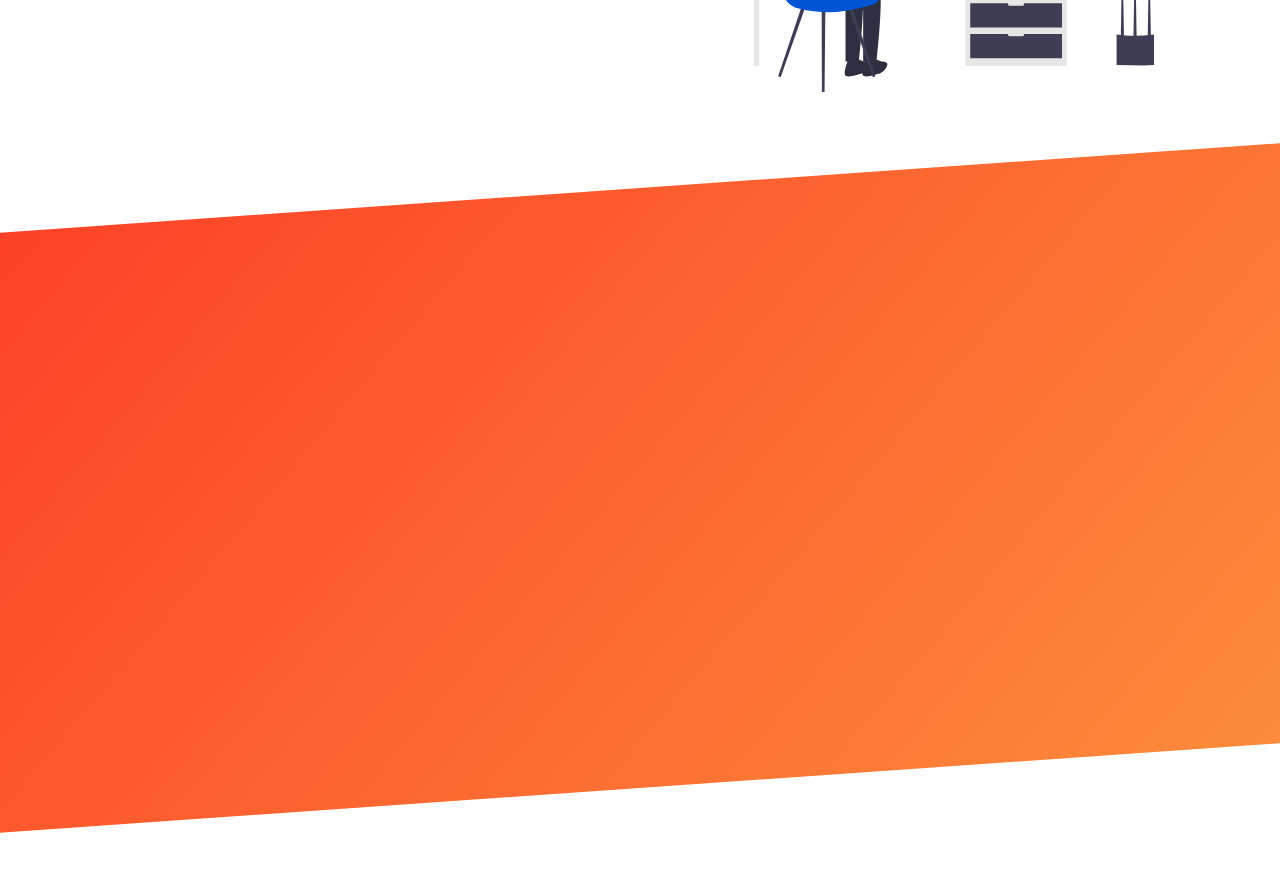
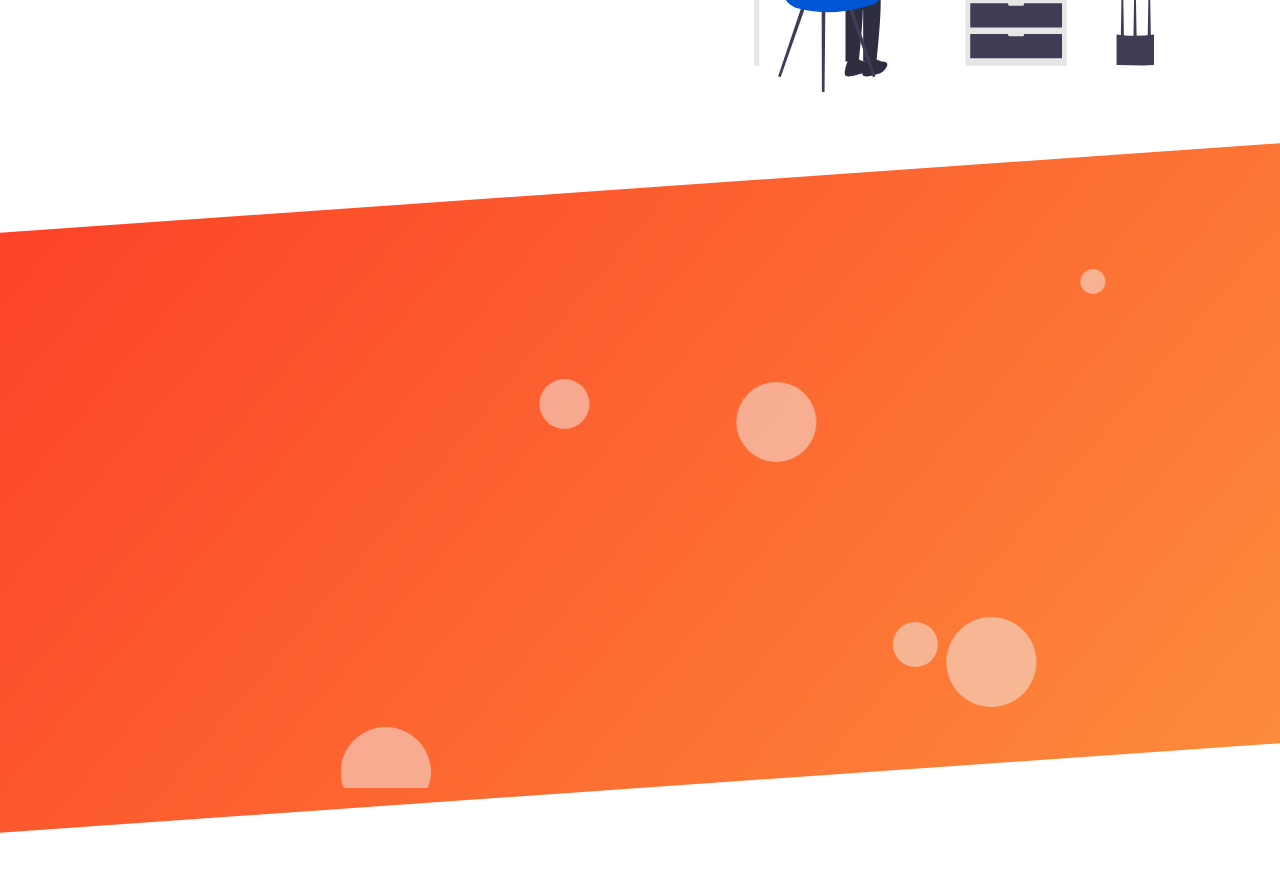
Before and after one commit to irekommend/Irekommend-Candidate-new, a React (Create React App) app: page / in a window 1280 px wide. Shown: the part 1620-2492 px from the top of the page. Before the commit the page ends 2453 px from the top, so only its background shows below. Built offline with nearby package versions, Linux system fonts and the light colour scheme; the HTML template or start-up script is replaced by a standard one.

Commit message:
pushed by Parth

```diff
--- a/src/App.css
+++ b/src/App.css
@@ -36,12 +36,119 @@
     0 24px 46px var(--box-shadow-color);
 }
 
+.card-c:hover .overlay {
+  transform: scale(4) translateZ(0);
+}
+
 .icon {
   width: 50px;
   height: 50px;
   border: 2px solid;
   border-radius: 50%;
   text-align: center;
+}
+
+.bubbles{
+  position:absolute;
+  width:100%;
+  height: 100%;
+  z-index:0;
+  overflow:hidden;
+  top:0;
+  transform: skew(0, 4deg);
+  left:0;
+}
+.bubble{
+  position: absolute;
+  bottom:-100px;
+  width:40px;
+  height: 40px;
+  background:#f1f1f1;
+  border-radius:50%;
+  opacity:0.5;
+  animation: rise 10s infinite ease-in;
+}
+.bubble:nth-child(1){
+  width:40px;
+  height:40px;
+  left:10%;
+  animation-duration:8s;
+}
+.bubble:nth-child(2){
+  width:20px;
+  height:20px;
+  left:20%;
+  animation-duration:5s;
+  animation-delay:1s;
+}
+.bubble:nth-child(3){
+  width:50px;
+  height:50px;
+  left:35%;
+  animation-duration:7s;
+  animation-delay:2s;
+}
+.bubble:nth-child(4){
+  width:80px;
+  height:80px;
+  left:50%;
+  animation-duration:11s;
+  animation-delay:0s;
+}
+.bubble:nth-child(5){
+  width:35px;
+  height:35px;
+  left:55%;
+  animation-duration:6s;
+  animation-delay:1s;
+}
+.bubble:nth-child(6){
+  width:45px;
+  height:45px;
+  left:65%;
+  animation-duration:8s;
+  animation-delay:3s;
+}
+.bubble:nth-child(7){
+  width:90px;
+  height:90px;
+  left:70%;
+  animation-duration:12s;
+  animation-delay:2s;
+}
+.bubble:nth-child(8){
+  width:25px;
+  height:25px;
+  left:80%;
+  animation-duration:6s;
+  animation-delay:2s;
+}
+.bubble:nth-child(9){
+  width:15px;
+  height:15px;
+  left:70%;
+  animation-duration:5s;
+  animation-delay:1s;
+}
+.bubble:nth-child(10){
+  width:90px;
+  height:90px;
+  left:25%;
+  animation-duration:10s;
+  animation-delay:4s;
+}
+@keyframes rise{
+  0%{
+    bottom:-100px;
+    transform:translateX(0);
+  }
+  50%{
+    transform:translate(100px);
+  }
+  100%{
+    bottom:1080px;
+    transform:translateX(-200px);
+  }
 }
 
 @keyframes animate {
--- a/src/pages/Home.js
+++ b/src/pages/Home.js
@@ -18,32 +18,30 @@ import {
   ListGroup,
 } from "react-bootstrap";
 import Button from "@mui/material/Button";
-import {red, blue, green, orange} from "@mui/material/colors";
+import { red, blue, green, orange } from "@mui/material/colors";
 import MenuIcon from "@mui/icons-material/Menu";
-import HandshakeIcon from '@mui/icons-material/Handshake';
-import WorkHistoryIcon from '@mui/icons-material/WorkHistory';
-import PaidIcon from '@mui/icons-material/Paid';
-import CastForEducationIcon from '@mui/icons-material/CastForEducation';
+import HandshakeIcon from "@mui/icons-material/Handshake";
+import WorkHistoryIcon from "@mui/icons-material/WorkHistory";
+import PaidIcon from "@mui/icons-material/Paid";
+import CastForEducationIcon from "@mui/icons-material/CastForEducation";
 // import { Link, animateScroll as scroll } from "react-scroll";
 
 const Home = () => {
-
-  const [navBackground, setNavBackground] = useState(false)
-    const navRef = useRef()
-    navRef.current = navBackground
+  const [navBackground, setNavBackground] = useState(false);
+  const navRef = useRef();
+  navRef.current = navBackground;
   useEffect(() => {
     const handleScroll = () => {
-        const show = window.scrollY > 50
+      const show = window.scrollY > 50;
       if (navRef.current !== show) {
-          setNavBackground(show)
+        setNavBackground(show);
       }
-      }
-      document.addEventListener('scroll', handleScroll)
+    };
+    document.addEventListener("scroll", handleScroll);
     return () => {
-        document.removeEventListener('scroll', handleScroll)
-      }
-    },
-  []);
+      document.removeEventListener("scroll", handleScroll);
+    };
+  }, []);
 
   const navBar = () => (
     <div className="position-relative vh-100">
@@ -58,10 +56,14 @@ const Home = () => {
         collapseOnSelect
         expand="sm"
         className="fixed-top py-3 px-4"
-        style={{ fontFamily: "Roboto,sans-serif", zIndex: 2, transition: '1s ease', backgroundColor: navBackground ? 'white' : 'transparent' }}
+        style={{
+          fontFamily: "Roboto,sans-serif",
+          zIndex: 2,
+          transition: "1s ease",
+          backgroundColor: navBackground ? "white" : "transparent",
+        }}
         scrolling
       >
-
         <Navbar.Brand href="#home">
           <h3>IRekommend</h3>
         </Navbar.Brand>
@@ -96,7 +98,13 @@ const Home = () => {
           Manager
         </p>
 
-        <Card style={{ width: "fit-content", background: "transparent", boxShadow: "0 14px 26px rgba(0,0,0,0.04)" }}>
+        <Card
+          style={{
+            width: "fit-content",
+            background: "transparent",
+            boxShadow: "0 14px 26px rgba(0,0,0,0.04)",
+          }}
+        >
           <Card.Body>
             <TextField
               id="outlined-basic"
@@ -105,13 +113,16 @@ const Home = () => {
               className="mx-3 my-3"
               style={{ width: "max-content" }}
             />
-            <Button variant="contained" className="mx-3 my-3" style={{ fontSize: "1rem", padding: "13px 23px" }}>
+            <Button
+              variant="contained"
+              className="mx-3 my-3"
+              style={{ fontSize: "1rem", padding: "13px 23px" }}
+            >
               Search
             </Button>
           </Card.Body>
         </Card>
       </div>
-
     </div>
   );
 
@@ -120,37 +131,73 @@ const Home = () => {
       <div className="d-flex justify-content-evenly align-items-stretch flex-wrap mx-5 py-3">
         <Card style={{ width: "15rem" }} className="mx-3 my-3 card-c">
           <Card.Body>
-            <div className="d-flex justify-content-center icon mb-3" style={{ borderColor: orange[400]}}><HandshakeIcon className="align-self-center"  style={{ color: orange[400]}} /></div>
+            <div
+              className="d-flex justify-content-center icon mb-3"
+              style={{ borderColor: orange[400] }}
+            >
+              <HandshakeIcon
+                className="align-self-center"
+                style={{ color: orange[400] }}
+              />
+            </div>
             <Card.Title>We are your Concierge</Card.Title>
-            <Card.Text style={{ textAlign: "justify"}}>
-              Your Candidate Agent will make direct introduction to hiring managers.
+            <Card.Text style={{ textAlign: "justify" }}>
+              Your Candidate Agent will make direct introduction to hiring
+              managers.
             </Card.Text>
           </Card.Body>
         </Card>
         <Card style={{ width: "15rem" }} className="mx-3 my-3 card-c">
           <Card.Body>
-            <div className="d-flex justify-content-center icon mb-3" style={{ borderColor: green[400]}}><WorkHistoryIcon className="align-self-center"  style={{ color: green[400]}} /></div>
+            <div
+              className="d-flex justify-content-center icon mb-3"
+              style={{ borderColor: green[400] }}
+            >
+              <WorkHistoryIcon
+                className="align-self-center"
+                style={{ color: green[400] }}
+              />
+            </div>
             <Card.Title>Curated Job Openings</Card.Title>
-            <Card.Text style={{ textAlign: "justify"}}>
-              We curate jobs across various boards and 100s of companies and our AI shortlists jobs based on your profile and sends to your inbox.
+            <Card.Text style={{ textAlign: "justify" }}>
+              We curate jobs across various boards and 100s of companies and our
+              AI shortlists jobs based on your profile and sends to your inbox.
             </Card.Text>
           </Card.Body>
         </Card>
         <Card style={{ width: "15rem" }} className="mx-3 my-3 card-c">
           <Card.Body>
-          <div className="d-flex justify-content-center icon mb-3" style={{ borderColor: blue[400]}}><PaidIcon className="align-self-center"  style={{ color: blue[400]}} /></div>
+            <div
+              className="d-flex justify-content-center icon mb-3"
+              style={{ borderColor: blue[400] }}
+            >
+              <PaidIcon
+                className="align-self-center"
+                style={{ color: blue[400] }}
+              />
+            </div>
             <Card.Title>Maximize your Earning</Card.Title>
-            <Card.Text style={{ textAlign: "justify"}}>
-              Job Search is lonely. We represent candidate and believe in maximizing candidate earning potential and we do it for free.
+            <Card.Text style={{ textAlign: "justify" }}>
+              Job Search is lonely. We represent candidate and believe in
+              maximizing candidate earning potential and we do it for free.
             </Card.Text>
           </Card.Body>
         </Card>
         <Card style={{ width: "15rem" }} className="mx-3 my-3 card-c">
           <Card.Body>
-          <div className="d-flex justify-content-center icon mb-3" style={{ borderColor: red[400]}}><CastForEducationIcon className="align-self-center" style={{ color: red[400]}} /></div>
+            <div
+              className="d-flex justify-content-center icon mb-3"
+              style={{ borderColor: red[400] }}
+            >
+              <CastForEducationIcon
+                className="align-self-center"
+                style={{ color: red[400] }}
+              />
+            </div>
             <Card.Title>Ace your Interviews</Card.Title>
-            <Card.Text style={{ textAlign: "justify"}}>
-              Mock interviews, interview preparation, compensation - we do it all for you!
+            <Card.Text style={{ textAlign: "justify" }}>
+              Mock interviews, interview preparation, compensation - we do it
+              all for you!
             </Card.Text>
           </Card.Body>
         </Card>
@@ -162,30 +209,49 @@ const Home = () => {
     <div className="position-relative ">
       <div className="d-flex flex-row justify-content-center align-items-center flex-wrap mt-5">
         <div className="mx-auto my-auto text-center">
-            <p className="fs-3 fw-bold">
-            Let Us Work For You
-            </p>
+          <p className="fs-3 fw-bold">Let Us Work For You</p>
           <p className="fs-5">
-            Take back your precious time with IRekommend <br/> by saving an average of 18 minutes <br/>per job application and doing<br/> what you want instead.
+            Take back your precious time with IRekommend <br /> by saving an
+            average of 18 minutes <br />
+            per job application and doing
+            <br /> what you want instead.
           </p>
         </div>
 
         <div className="mx-auto my-auto px-5">
-        <img src={draw} alt={"logo"} style={{ zIndex: -1, width: "100%", maxHeight: "500px" }} className=" my-5 py-5" />
+          <img
+            src={draw}
+            alt={"logo"}
+            style={{ zIndex: -1, width: "100%", maxHeight: "500px" }}
+            className=" my-5 py-5"
+          />
         </div>
-
       </div>
     </div>
   );
 
-
   const sec3 = () => (
     <div className="position-relative skewx">
+      <div class="bubbles">
+        <div class="bubble"></div>
+        <div class="bubble"></div>
+        <div class="bubble"></div>
+        <div class="bubble"></div>
+        <div class="bubble"></div>
+        <div class="bubble"></div>
+        <div class="bubble"></div>
+        <div class="bubble"></div>
+        <div class="bubble"></div>
+        <div class="bubble"></div>
+      </div>
+    </div>
+  );
 
+  return (
+    <div className="home">
+      {navBar()} {cardx()} {sec2()} {sec3()}
     </div>
-  )
-
-  return <div className="home">{navBar()} {cardx()} {sec2()} {sec3()}</div>;
+  );
 };
 
 export default Home;
```
Lines whose indentation alone changed are shown as unchanged.
